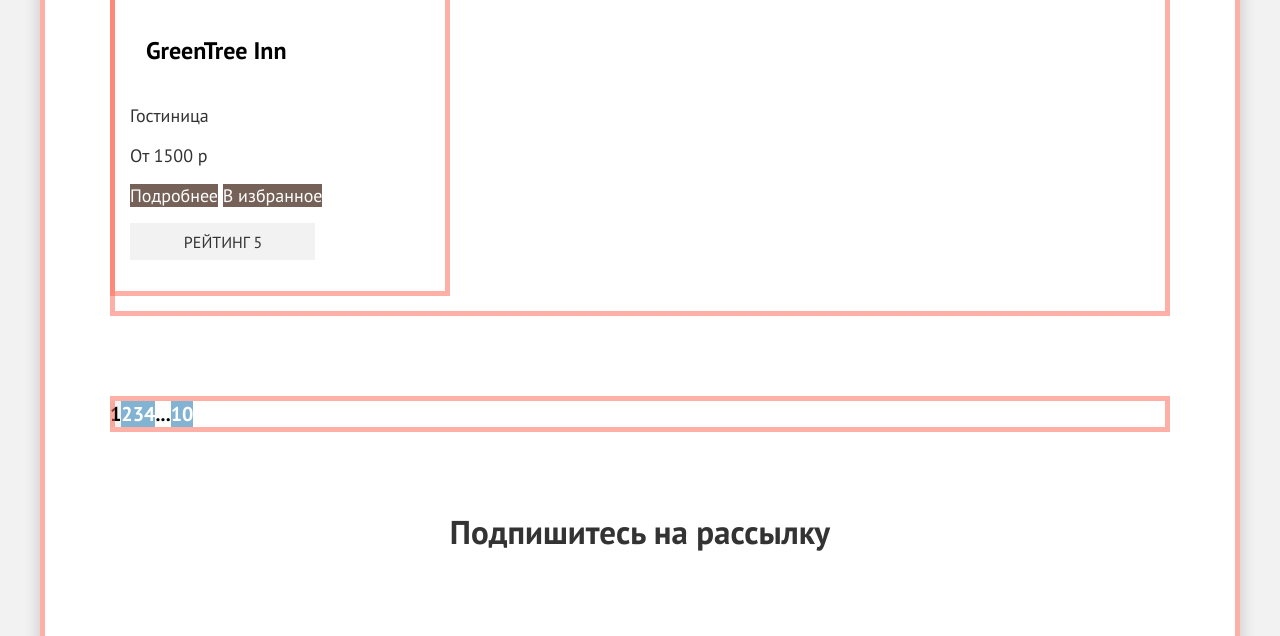
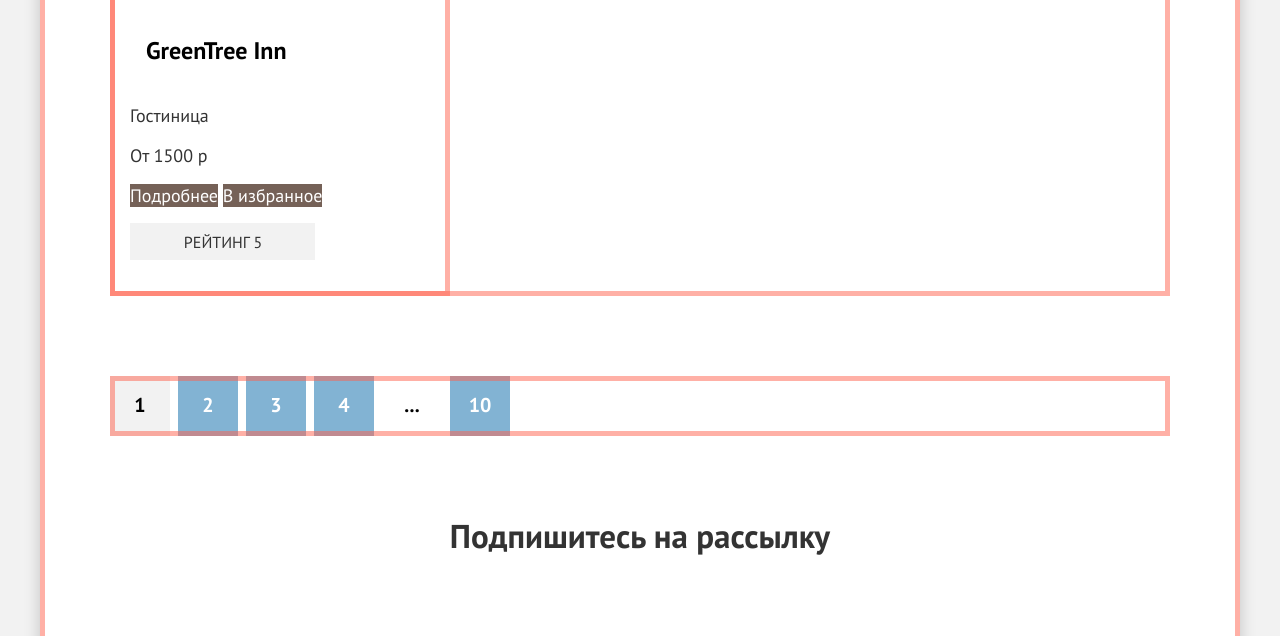
Before and after one commit to htmlacademy-htmlcss/1024761-sedona-37, a plain HTML site: page catalog.html in a window 1280 px wide. Shown: the part 1151-1787 px from the top of the page. Drawn offline with Linux system fonts and the light colour scheme.

Commit message:
Стилизация погинации

```diff
--- a/catalog.html
+++ b/catalog.html
@@ -225,8 +225,8 @@
 
 
             <!--Pogination-->
-
-          <ul class="pogination pogination-wrapper">
+          <div class="pogination-wrapper">
+            <ul class="pogination-list">
                 <li class="pogination-item">
                   <a class="pogination-link pogination-link-current" href="#">1</a>
                 </li>
@@ -251,6 +251,7 @@
                   <a class="pogination-link" href="#">10</a>
                 </li>
             </ul>
+          </div>
         </section>
 
            <!--Catalog-subscribe-->
--- a/styles/styles.css
+++ b/styles/styles.css
@@ -677,8 +677,7 @@
 
 
 .hotel-item {
-  display: block;
-  width: 340px;
+    width: 340px;
   list-style-type: none;
   margin-bottom: 20px;
   padding: 20px;
@@ -686,6 +685,10 @@
 
   outline: 5px solid rgba(255, 99, 78, 0.5);
   outline-offset: -5px;
+}
+
+.hotel-item:nth-child(4n) {
+  margin-bottom: 0;
 }
 
 .hotel-image {
@@ -725,19 +728,32 @@
   outline-offset: -5px;
 }
 
+.pogination-list {
+  display: flex;
+  padding: 0;
+  margin: 0;
+  list-style-type: none;
+  justify-content: space-around;
+}
+
+.pogination-item:not(:last-child) {
+  margin-right: 8px;
+}
+
 .pogination-link {
-  text-decoration: none;
+  display: flex;
+  box-sizing: border-box;
+  width: 60px;
+  height: 60px;
+  padding-top: 11px;
+  padding-bottom: 12px;
   color: #FFFFFF;
   background-color:#82B3D3;
   font-weight: 700;
   font-size: 20px;
   line-height: 36px;
-}
-
-.pogination-item {
-  list-style: none;
-  padding: 0;
-  margin: 0;
+  text-decoration: none;
+  justify-content: center;
 }
 
 .pogination-link-current {
```
Lines whose indentation alone changed are shown as unchanged.
